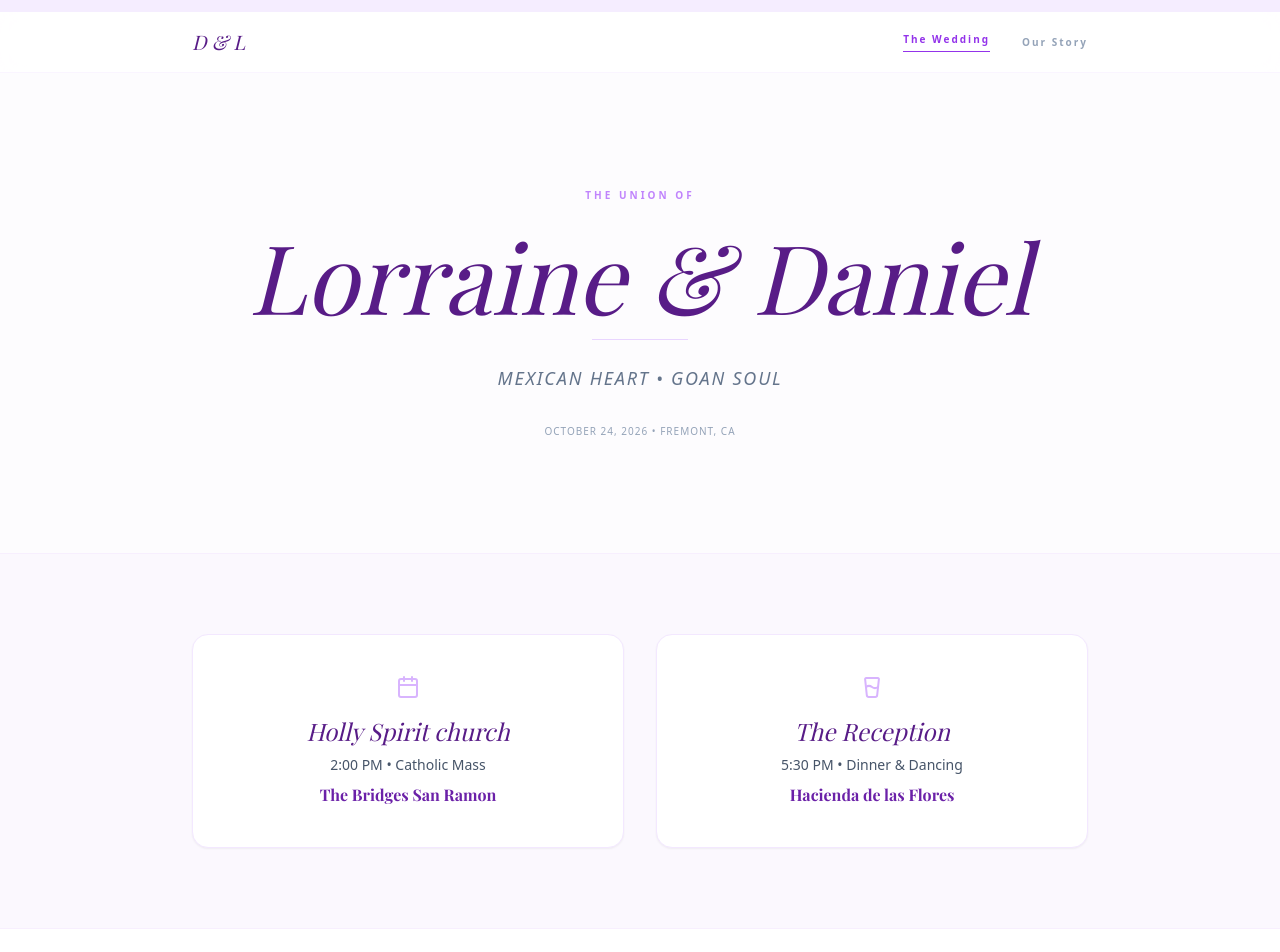
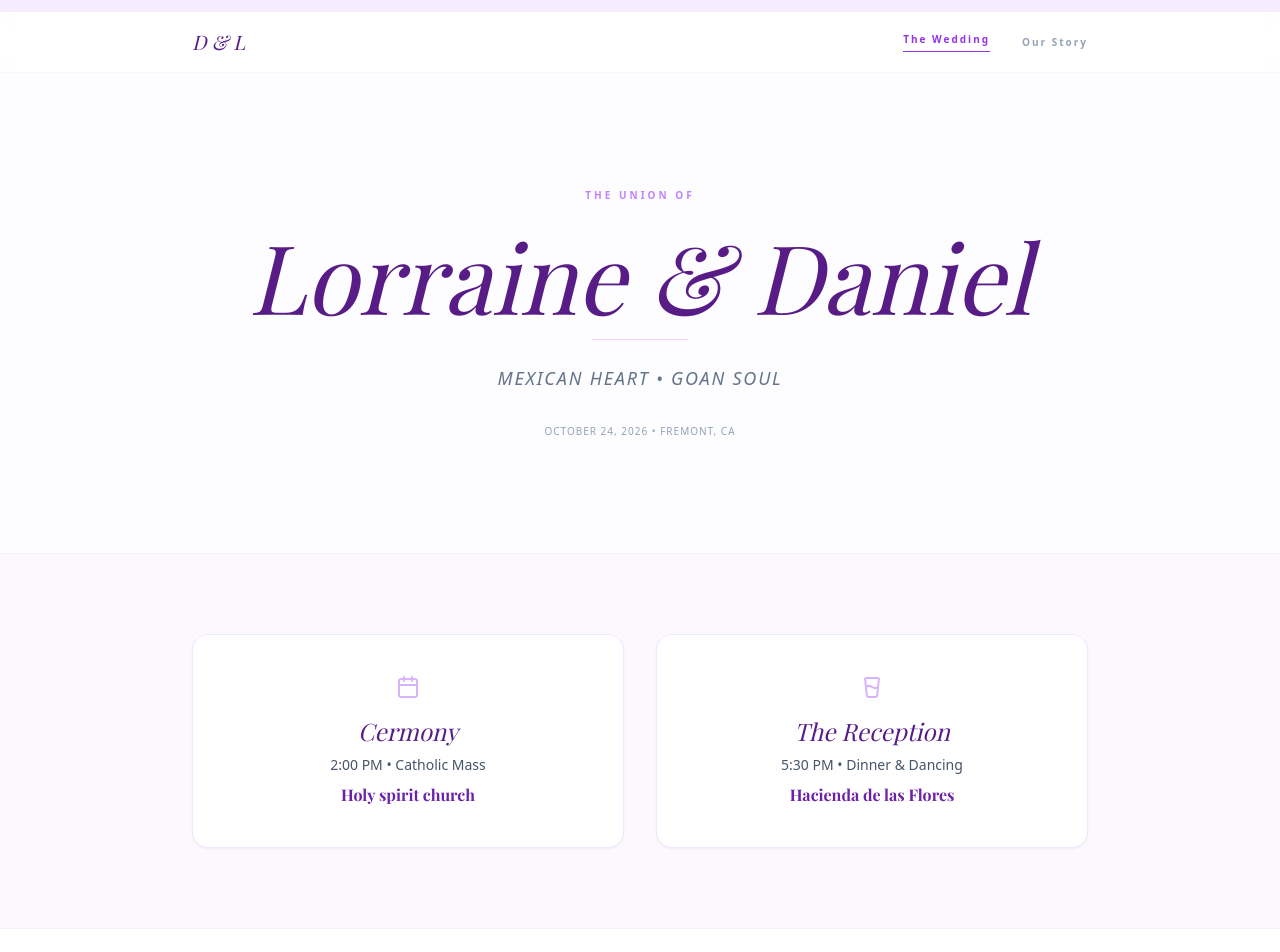
Before and after one commit to ochampo/our-wedding, a React (Vite) app: page / in a window 1280 px wide. Shown: the top 952 px of the page. Built offline with nearby package versions, Linux system fonts and the light colour scheme; no server answers; a web font is replaced by a local one.

Commit message:
changing text and testing out pull request prev

```diff
--- a/src/App.jsx
+++ b/src/App.jsx
@@ -98,9 +98,9 @@ const WeddingSite = () => {
             <div className="max-w-4xl mx-auto grid md:grid-cols-2 gap-8">
               <div className="bg-white p-10 rounded-2xl shadow-sm text-center border border-purple-100">
                 <Calendar className="mx-auto mb-4 text-purple-300" />
-                <h3 className="text-2xl mb-2 text-purple-900 font-light italic">Holly Spirit church</h3>
+                <h3 className="text-2xl mb-2 text-purple-900 font-light italic">Cermony</h3>
                 <p className="text-slate-600 font-sans text-sm">2:00 PM • Catholic Mass</p>
-                <p className="font-bold mt-2 text-purple-800">The Bridges San Ramon</p>
+                <p className="font-bold mt-2 text-purple-800">Holy spirit church</p>
               </div>
               <div className="bg-white p-10 rounded-2xl shadow-sm text-center border border-purple-100">
                 <GlassWater className="mx-auto mb-4 text-purple-300" />
--- a/vite.config.js
+++ b/vite.config.js
@@ -1,12 +1,20 @@
 import { defineConfig } from 'vite'
 import react from '@vitejs/plugin-react'
 
-export default defineConfig(({ command }) => {
+// https://vitejs.dev/config/
+export default defineConfig(({ command, mode }) => {
+  // 1. Detect if we are in a GitHub Action Pull Request
+  // GitHub sets GITHUB_EVENT_NAME to 'pull_request' automatically
+  const isPreview = process.env.GITHUB_EVENT_NAME === 'pull_request';
+
+  // 2. Get the PR number from the Ref (e.g., 'refs/pull/1/merge' -> '1')
+  const prNumber = process.env.GITHUB_REF ? process.env.GITHUB_REF.split('/')[2] : '';
+
   return {
     plugins: [react()],
-    // Use relative paths (./) when building for production.
-    // This allows the site to work at lorraineanddaniel.com/ AND
-    // lorraineanddaniel.com/pr-preview/pr-2/ automatically.
-    base: command === 'build' ? './' : '/',
+    // 3. Set thse base path
+    // If it's a PR: /pr-preview/pr-1/
+    // If it's live: /
+    base: isPreview ? `/pr-preview/pr-${prNumber}/` : '/',
   }
 })
```
